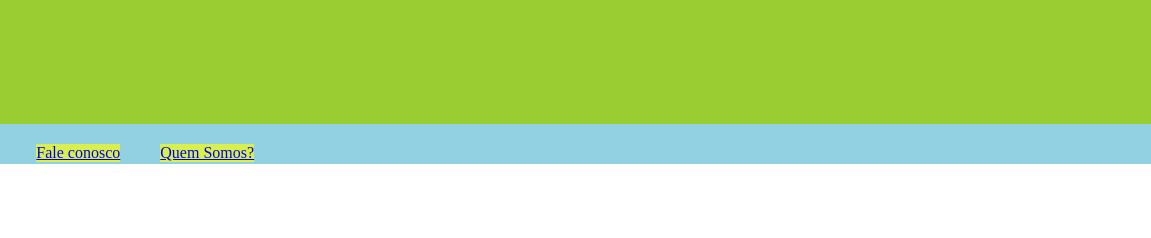
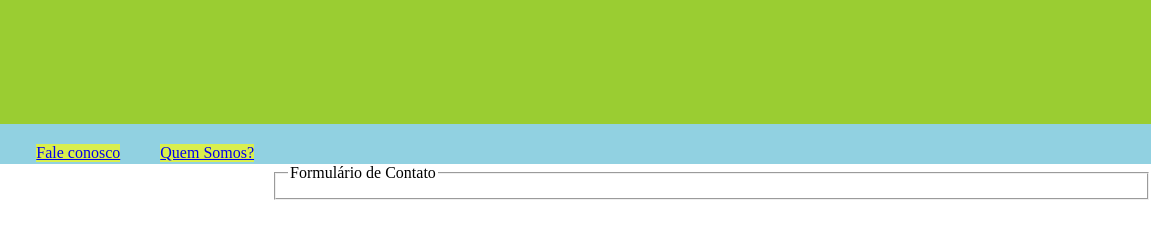
Before and after one commit to GabrieleLapischies/ONG, a plain HTML site: page indexcontato.html in a window 1280 px wide. Shown: the full height of the page, 129-1280 px from the left. Drawn offline with Linux system fonts and the light colour scheme; files that its build step writes are made by us from their sources; files whose address does not match are found by name.

Commit message:
Update indexcontato.html

```diff
--- a/indexcontato.html
+++ b/indexcontato.html
@@ -26,5 +26,12 @@
             <p class="cnaveg"><a href="indexsobre.html">Quem Somos?</a></p>
         </div>
     </nav>
+    <section>
+        <div>
+            <fieldset>
+                <legend>Formulário de Contato</legend>
+            </fieldset>
+        </div>
+    </section>
 </body>
 </html>
```
